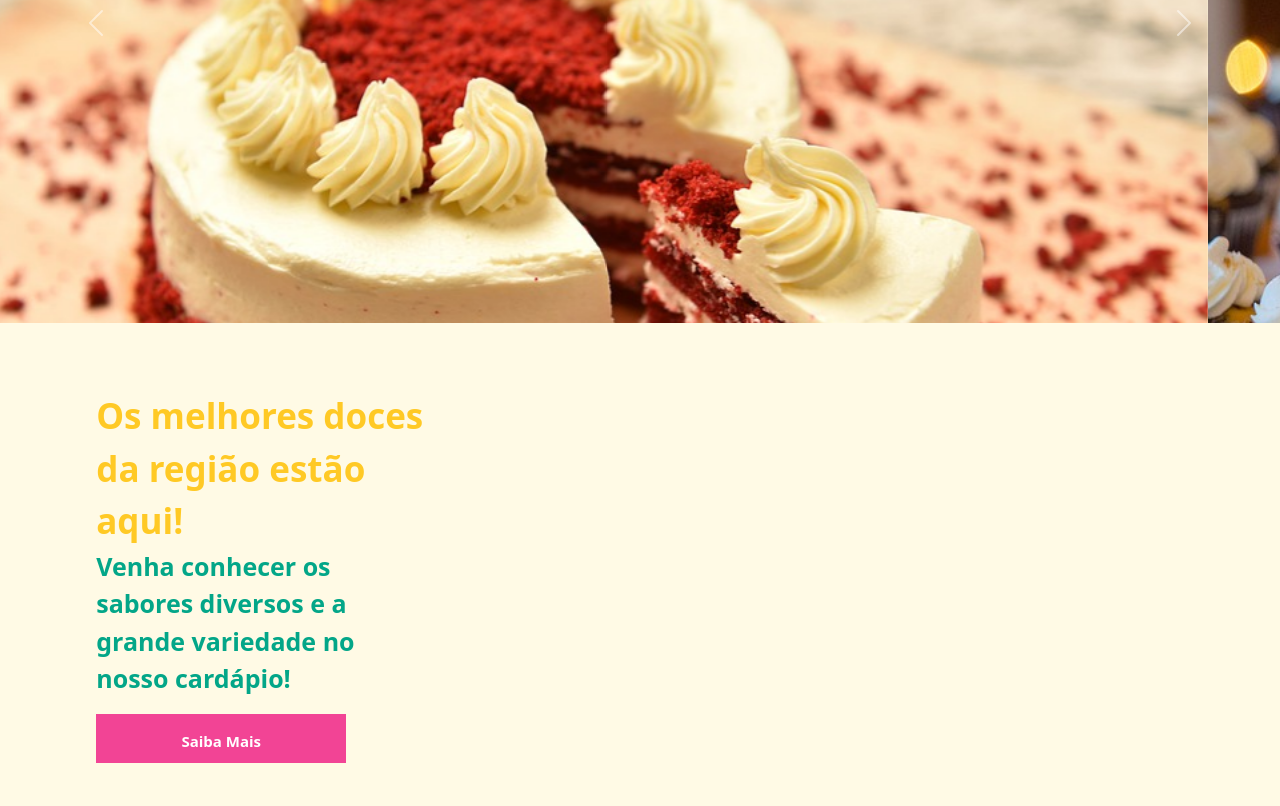
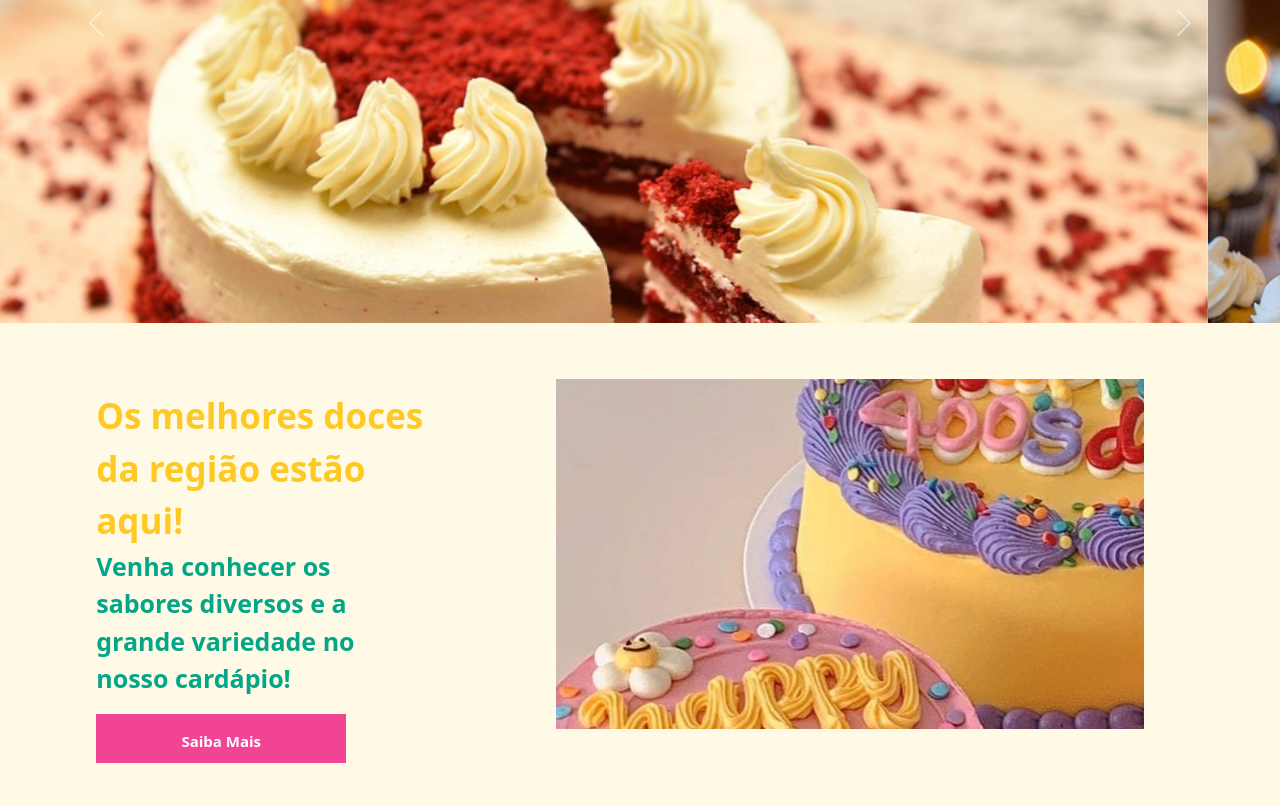
Before and after one commit to LehSantiago/Gracinha_Cake, a plain HTML site: page index.html in a window 1280 px wide. Shown: the part 301-1107 px from the top of the page. Drawn offline with nearby package versions, Linux system fonts and the light colour scheme; files whose address does not match are found by name.

Commit message:
arrumando caminho

```diff
--- a/estilo.css
+++ b/estilo.css
@@ -139,7 +139,7 @@ body{
     .foto_bolo{
         position:relative;
         width:50%;
-        background-image:url(../Gracinha-cake/imagens/bolo22.jpg);
+        background-image:url(../imagens/bolo22.jpg);
         background-repeat: no-repeat;
         margin-top: 15px;
         height:350px;
```
